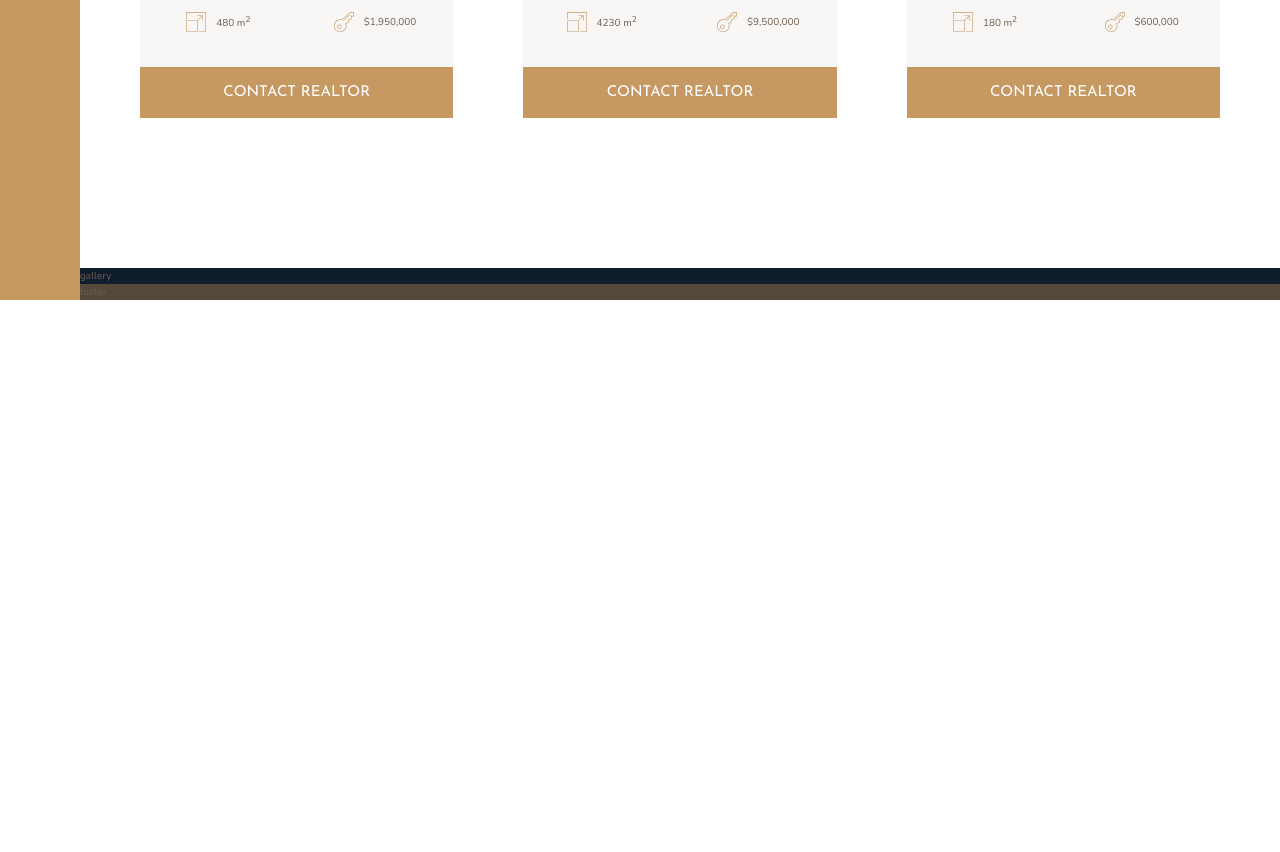
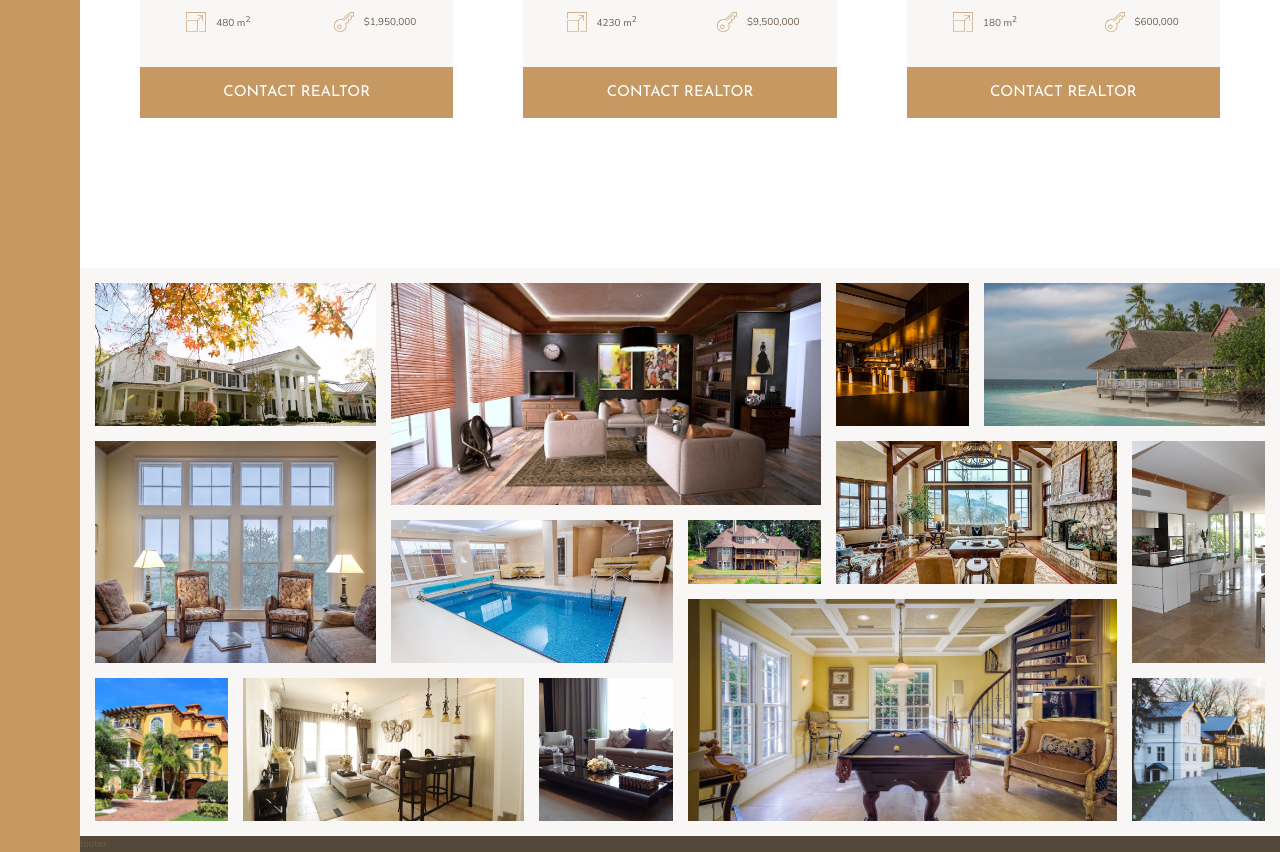
Before and after one commit to abdelghanyMh/Nexter, a website: page index.html in a window 1280 px wide. Shown: the part 2782-3634 px from the top of the page. Before the commit the page ends 3082 px from the top, so only its background shows below. Drawn offline with nearby package versions, Linux system fonts and the light colour scheme.

Commit message:
add: gallery markup&style

```diff
--- a/index.html
+++ b/index.html
@@ -290,7 +290,52 @@
             <button class="btn home__btn">Contact realtor</button>
         </div>
     </section>
-    <section class="gallery">gallery</section>
+    <section class="gallery">
+        <figure class="gallery__item gallery__item--1">
+            <img src="dist/img/gal-1.jpeg" alt="Gallery image 1" class="gallery__img">
+        </figure>
+        <figure class="gallery__item gallery__item--2">
+            <img src="dist/img/gal-2.jpeg" alt="Gallery image 2" class="gallery__img">
+        </figure>
+        <figure class="gallery__item gallery__item--3">
+            <img src="dist/img/gal-3.jpeg" alt="Gallery image 3" class="gallery__img">
+        </figure>
+        <figure class="gallery__item gallery__item--4">
+            <img src="dist/img/gal-4.jpeg" alt="Gallery image 4" class="gallery__img">
+        </figure>
+        <figure class="gallery__item gallery__item--5">
+            <img src="dist/img/gal-5.jpeg" alt="Gallery image 5" class="gallery__img">
+        </figure>
+        <figure class="gallery__item gallery__item--6">
+            <img src="dist/img/gal-6.jpeg" alt="Gallery image 6" class="gallery__img">
+        </figure>
+        <figure class="gallery__item gallery__item--7">
+            <img src="dist/img/gal-7.jpeg" alt="Gallery image 7" class="gallery__img">
+        </figure>
+        <figure class="gallery__item gallery__item--8">
+            <img src="dist/img/gal-8.jpeg" alt="Gallery image 8" class="gallery__img">
+        </figure>
+        <figure class="gallery__item gallery__item--9">
+            <img src="dist/img/gal-9.jpeg" alt="Gallery image 9" class="gallery__img">
+        </figure>
+        <figure class="gallery__item gallery__item--10">
+            <img src="dist/img/gal-10.jpeg" alt="Gallery image 10" class="gallery__img">
+        </figure>
+        <figure class="gallery__item gallery__item--11">
+            <img src="dist/img/gal-11.jpeg" alt="Gallery image 11" class="gallery__img">
+        </figure>
+        <figure class="gallery__item gallery__item--12">
+            <img src="dist/img/gal-12.jpeg" alt="Gallery image 12" class="gallery__img">
+        </figure>
+        <figure class="gallery__item gallery__item--13">
+            <img src="dist/img/gal-13.jpeg" alt="Gallery image 13" class="gallery__img">
+        </figure>
+        <figure class="gallery__item gallery__item--14">
+            <img src="dist/img/gal-14.jpeg" alt="Gallery image 14" class="gallery__img">
+        </figure>
+
+
+    </section>
     <footter class="footer">footer</footter>
 </body>
 
--- a/sass/components/_gallery.sass
+++ b/sass/components/_gallery.sass
@@ -1,4 +1,63 @@
 @use '../abstracts'
 .gallery
-    background-color: abstracts.$secondary
-    grid-column:  full-start / full-end
+    background-color: abstracts.$grey-light-1
+    padding: 1.5rem
+    grid-column: full-start / full-end
+
+    display: grid
+    grid: repeat(7 , 5vw)/ repeat(8,1fr)
+    gap: 1.5rem
+    grid-auto-flow: row dense
+
+    &__item
+        &--1
+            grid-row-start: 1
+            grid-row-end: span 2
+
+            grid-column-start: 1
+            grid-column-end: span 2
+
+        &--2
+            grid-row: 1 / span 3
+            grid-column: 3 / span 3
+
+        &--3
+            grid-area: 1 / 6 / span 2 / 7
+
+        &--4
+            grid-area: 1 / 7 / span 2 / span 2
+
+        &--5
+            grid-area: 3 / 1 / span 3 / span 2
+
+        &--6
+            grid-area: 4 / 3 / span 2 / span 2
+
+        &--8
+            grid-area: 3 / 6 / span 2 / span 2
+
+        &--9
+            grid-area: 3 / 8 / span 3 / 9
+
+        &--10
+            grid-area: 6 / 1 / span 2 / 2
+
+        &--11
+            grid-area: 6 / 2 / span 2 / span 2
+
+        &--12
+            grid-area: 6 / 4 / span 2 / 5
+
+        &--13
+            grid-area: 5 / 5 / span 3 / span 3
+        &--14
+            grid-row-end: span 2
+
+
+
+
+    &__img
+        width: 100%
+        height: 100%
+        object-fit: cover
+        display: block
```
Also changed, not shown: dist/css/style.css, 1 other file.
